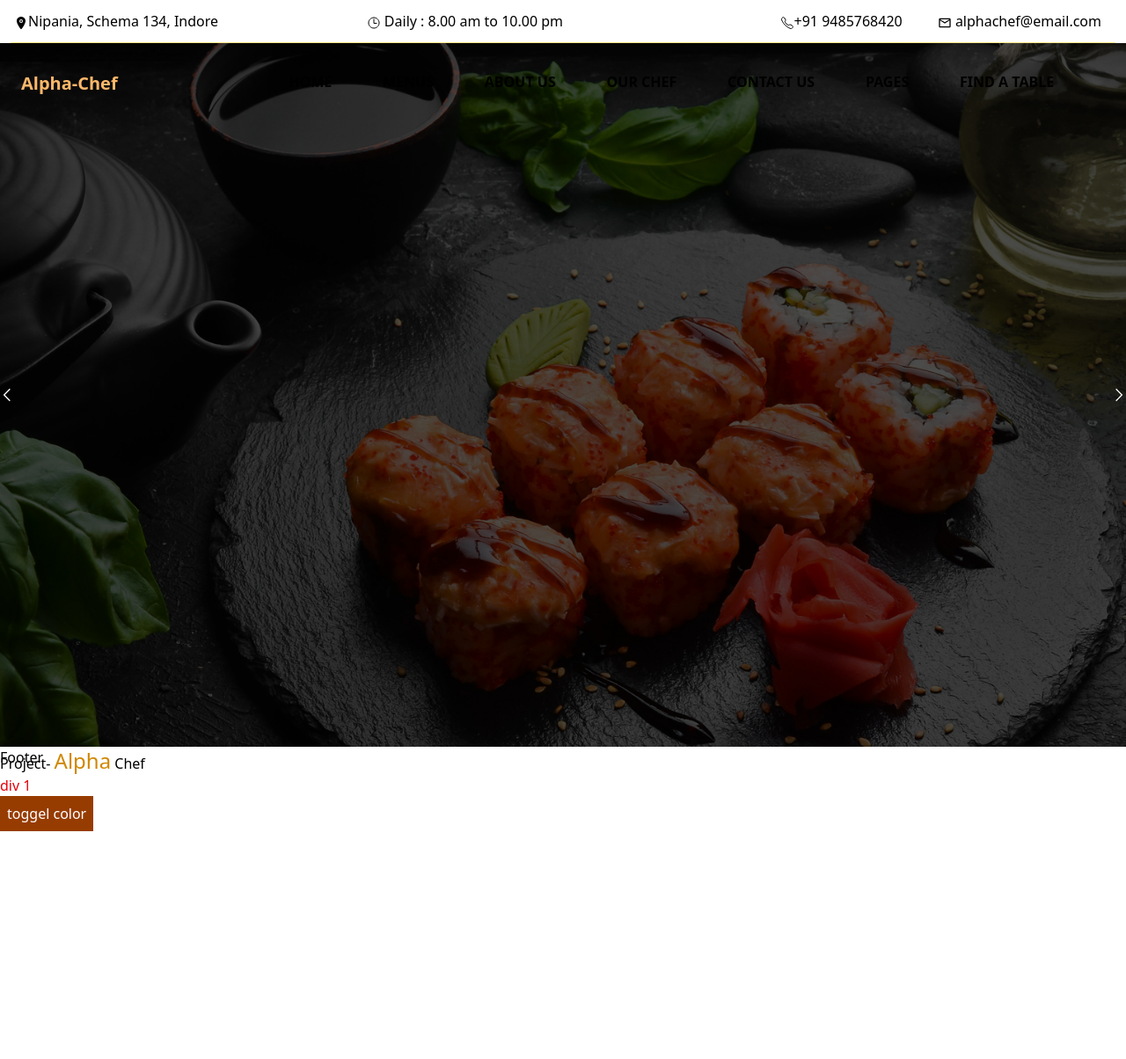
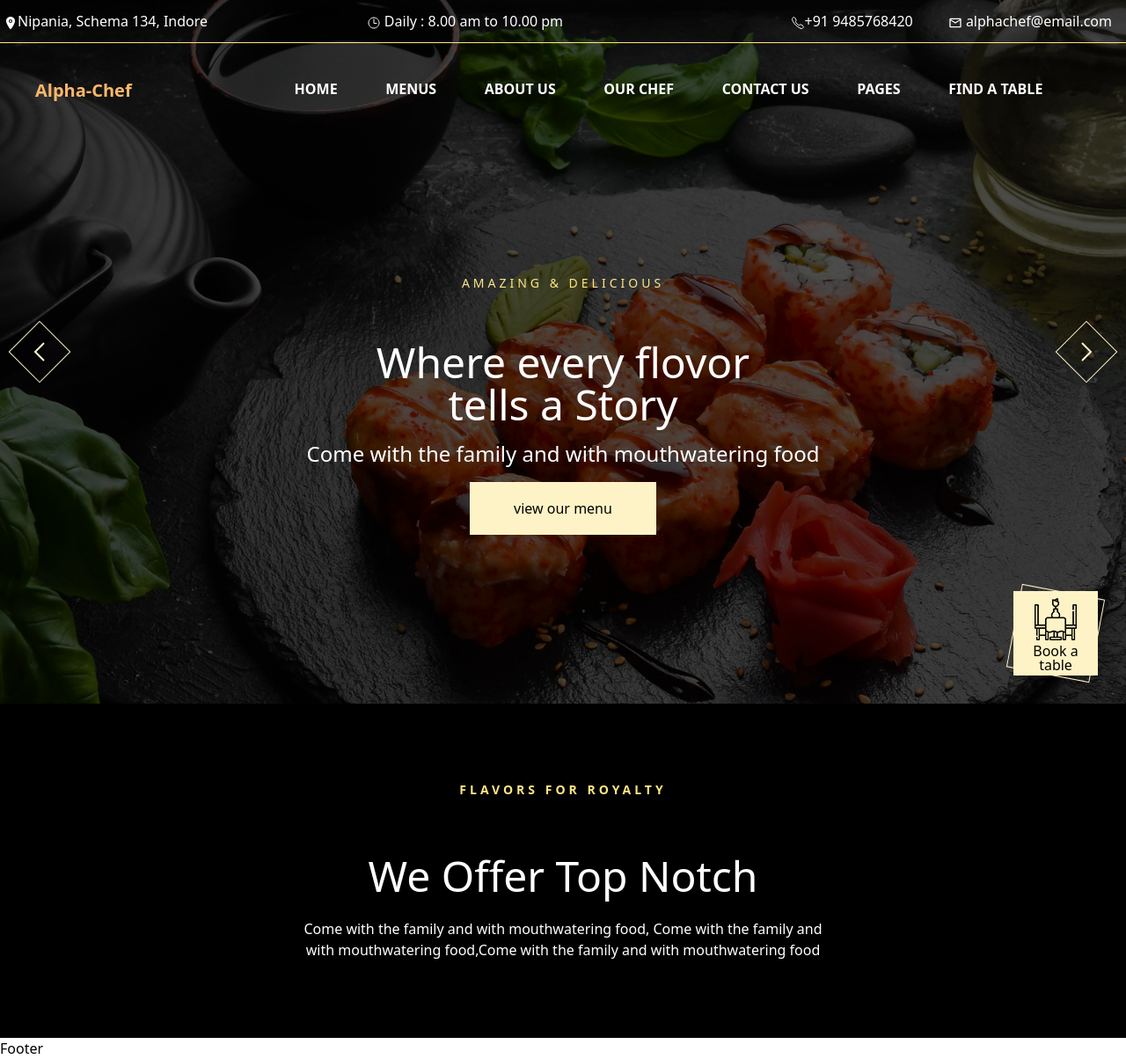
Before and after one commit to Monunagar11/Alpha-chef, a React (Vite) app: page / in a window 1280 px wide. Shown: the whole page at 88% size. Before the commit the page ends 945 px from the top, so only its background shows below. Built offline with nearby package versions, Linux system fonts and the light colour scheme.

Commit message:
Home page updated (Flovour for royalty section  added)

```diff
--- a/src/components/Layout/Header.jsx
+++ b/src/components/Layout/Header.jsx
@@ -40,20 +40,20 @@ function Header() {
 
     if (scrollPosition > 5) {
       headerTop.classList.add("hidden");
-      mainHeader.classList.add("bg-gray-900", "text-blue-400", "py-5");
+      mainHeader.classList.add("bg-neutral-800", "text-blue-400", "py-5");
     } else {
       // document.getElementById('my-header').classList.remove('scrolled');
       headerTop.classList.remove("hidden");
-      mainHeader.classList.remove("bg-gray-900", "text-blue-400", "py-5");
+      mainHeader.classList.remove("bg-neutral-800", "text-blue-400", "py-5");
     }
   }, [scrollPosition]); // This effect runs whenever scrollPosition changes
 
   return (
     <header className="w-full relative z-10">
-      <div>
+      <div className="fixed w-full">
         {/* header top */}
-        <div id="headerTop">
-          <div className="hidden md:flex justify-between gap-4 border-b-1 mx-3 px-1 py-3 border-amber-200">
+        <div id="headerTop" className="w-full h-fit text-white">
+          <div className="hidden md:flex justify-between bg-transparent gap-4 border-b-1  px-1 py-3 border-amber-200">
             <div className="w-2/4 flex justify-between items-center">
               <span>
                 <IoLocation className="inline text-center" />
@@ -79,22 +79,22 @@ function Header() {
         {/* main header */}
         <div
           id="mainHeader"
-          className="p-6 flex justify-between py-8 w-full fixed transition-all duration-500"
+          className="px-10 flex justify-between py-10 w-full h-fit transition-all duration-500"
         >
           <div className="w-1/2 md:w-1/5 text-xl md:3xl font-bold text-orange-300">
             Alpha-Chef
           </div>
-          <div className="md:hidden" onClick={handleMenu}>
+          <div className="text-3xl text-white md:hidden" onClick={handleMenu}>
             {!isOpen ? (
-              <GiHamburgerMenu className="toggleButton bg-amber-50" />
+              <GiHamburgerMenu />
             ) : (
-              <IoMdClose className="toggleButton bg-amber-50" />
+              <IoMdClose />
             )}
           </div>
 
           <div className="hidden md:w-4/5 md:block">
             <nav className="">
-              <ul className="hidden md:flex justify-evenly font-semibold uppercase *:hover:text-orange-300 ">
+              <ul className="hidden md:flex justify-evenly font-semibold text-white uppercase *:hover:text-orange-300 ">
                 <li>
                   <NavLink to="/">Home</NavLink>
                 </li>
@@ -123,7 +123,7 @@ function Header() {
             <>
               <div
                 id="sidebar"
-                className={`fixed top-0 left-0 z-10 h-full w-80 bg-black text-white p-6 transition-transform duration-700 ease-in-out ${
+                className={`fixed top-0 left-0 z-10 h-full w-80 bg-stone-800 text-white p-6 transition-transform duration-700 ease-in-out ${
                   isOpen ? "translate-x-0" : "-translate-x-full"
                 } md:hidden`}
               >
@@ -131,12 +131,17 @@ function Header() {
                   className=" flex justify-end text-white md:hidden"
                   onClick={handleMenu}
                 >
-                  {isOpen && <IoMdClose className="toggleButton" />}
+                  {isOpen && <IoMdClose className="border text-2xl rounded-2xl" />}
                 </div>
 
-                <nav className="h-full flex items-center">
-                  <ul className="flex flex-col justify-evenly gap-2 font-semibold text-white uppercase *:hover:text-orange-300 ">
-                    <li>
+                <div className="text-center mt-2 mb-5 text-3xl ">
+                Alpha-Chef
+
+                </div>
+
+                <nav className="h-full ">
+                  <ul className="flex flex-col justify-evenly gap-2 font-semibold text-white uppercase border-b-1 border-amber-100 *:hover:text-orange-300 *:border-t-1 *:border-amber-100 *:py-2">
+                    <li className="">
                       <NavLink to="/">Home</NavLink>
                     </li>
                     <li>
--- a/src/pages/Home.jsx
+++ b/src/pages/Home.jsx
@@ -3,58 +3,114 @@ import { useState } from "react";
 import { GrPrevious } from "react-icons/gr";
 import { GrNext } from "react-icons/gr";
 
-import HeroImage1 from "../assets/images/main-slider/slider-1.jpg"
-import HeroImage2 from "../assets/images/main-slider/slider-2.jpg"
-import HeroImage3 from "../assets/images/main-slider/slider-3.jpg"
+import HeroImage1 from "../assets/images/main-slider/slider-1.jpg";
+import HeroImage2 from "../assets/images/main-slider/slider-2.jpg";
+import HeroImage3 from "../assets/images/main-slider/slider-3.jpg";
+import BookIcon1 from "../assets/images/resource/Book-icon-1.png";
 
-function Home(){
+function Home() {
   const [isOpen, setIsOpen] = useState(false);
-    const [currentIndex, setIndex] = useState(0)
+  const [currentIndex, setIndex] = useState(0);
 
   const images = [HeroImage1, HeroImage2, HeroImage3];
 
-    const handleToggel = ()=>{
+  const handleToggel = () => {
     setIsOpen(!isOpen);
-    }
+  };
 
-    const nextImage = ()=>{
-        const isFirst = currentIndex == 1;
-        const newIndex = isFirst ? images.length - 1 : currentIndex -1;
-        setIndex(newIndex);
-    }
-
-    const prevImg = () =>{
-        const isLast = currentIndex == images.length -1;
+  const nextImage = () => {
+    const isLast = currentIndex === images.length - 1;
     const newIndex = isLast ? 0 : currentIndex + 1;
     setIndex(newIndex);
-    }
+  };
 
-    return(
+  const prevImg = () => {
+    const isFirst = currentIndex === 0;
+    const newIndex = isFirst ? images.length - 1 : currentIndex - 1;
+    setIndex(newIndex);
+  };
+
+  return (
     <>
       <div className="w-full h-lvh relative">
         <div
-        className="absolute -z-1 inset-0 bg-cover bg-center transition-opacity duration-500"
+          className="absolute -z-10 inset-0 bg-cover bg-center transition-opacity duration-500"
           style={{ backgroundImage: `url(${images[currentIndex]})` }}
+        ></div>
+        <div className="flex w-full h-full absolute font-bold text-2xl justify-between items-center text-white">
+          <div className="m-5 border border-amber-100 rotate-45 text-amber-100 hover:bg-amber-200 transition duration-300">
+            <div className="p-3 -rotate-45 hover:text-black" onClick={prevImg}>
+              <GrPrevious />
+            </div>
+          </div>
+          <div className="m-5 border border-amber-100 text-amber-100 rotate-45 hover:bg-amber-200 transition duration-300">
+            <div
+              className="p-3 -rotate-45 hover:text-black"
+              onClick={nextImage}
             >
-        <div className="flex w-full h-full z-10 justify-between items-center text-white">
-            <div className="" onClick={prevImg}><GrPrevious /></div>
-            <div className="" onClick={nextImage}><GrNext /></div>
+              <GrNext />
+            </div>
+          </div>
+        </div>
+        <div className="flex flex-col justify-center items-center h-full gap-4 pt-30">
+          <p className="text-sm uppercase text-amber-200 tracking-[4px] mb-10">
+            Amazing & Delicious
+          </p>
+          <h1 className="text-5xl text-white text-center font-sans">
+            Where every flovor <br /> tells a Story
+          </h1>
+          <p className="text-white text-2xl">
+            Come with the family and with mouthwatering food
+          </p>
+          <button className="border-2 border-amber-100 bg-amber-100 py-4 px-12">
+            view our menu{" "}
+          </button>
+        </div>
 
-
-
-        </div>
-            {/* <img src={img} alt="" className="object-none w-full min-w-[320px] h-lvh absolute top-0 left-0 -z-1"/>  */}
-                 <h1>Project- <span className='text-2xl text-yellow-600'>Alpha</span> Chef</h1>
-                <div className={isOpen? "text-2xl text-green-500":"text-red-600"}>
-                    div 1
-                </div>
-                <button className="p-2 bg-amber-800 text-white" onClick={handleToggel}>toggel color</button>
+        <div
+          className="h-24 w-24 border-1 border-amber-100 animate-spin absolute bottom-8 right-8"
+          style={{ animationDuration: "20s" }}
+        ></div>
+        <div className="h-24 w-24 absolute bottom-8 right-8 bg-amber-100 items-center flex flex-col text-center p-2">
+          <img src={BookIcon1} alt="Book-icon" srcset="" className="mb-1" />
+          <p className="font-extralight leading-none ">Book a table</p>
         </div>
       </div>
 
+      {/* Flovour for royalty section */}
+      <div className="bg-black">
+        <div className="py-12 ">
+          <div className="flex justify-center">
+            <div className="flex w-150 flex-col text-center gap-6 justify-center my-10">
+              <p className="text-sm font-semibold uppercase text-amber-200 tracking-[4px] mb-10">
+                Flavors For Royalty
+              </p>
+              <h1 className="text-5xl capitalize text-white text-center font-sans ">
+                we offer top notch
+              </h1>
+              <p className="text-white">
+                {" "}
+                Come with the family and with mouthwatering food, Come with the
+                family and with mouthwatering food,Come with the family and with
+                mouthwatering food
+              </p>
+            </div>
+          </div>
 
+          <div>
+            <div className="flex justify-between items-center">
+                <div className="relative">
+                    {/* back img */}
+                    <div></div>
+                    {/* front img */}
+                    <div></div>
+                </div>
+            </div>
+          </div>
+        </div>
+      </div>
     </>
-    )
+  );
 }
 
 export default Home;
```
Lines whose indentation alone changed are shown as unchanged.
